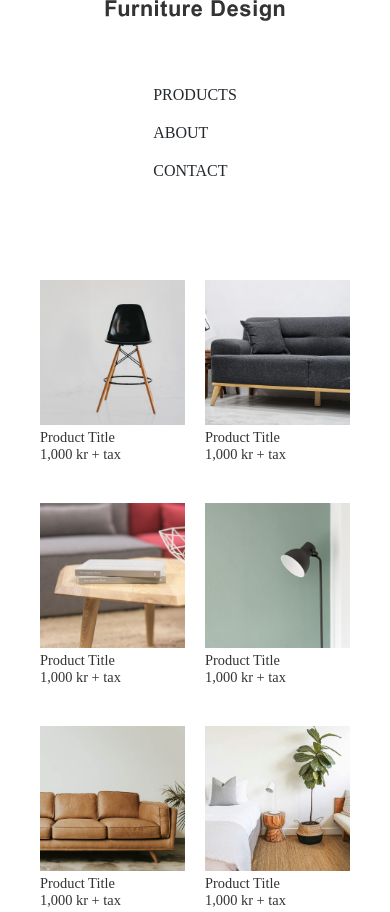
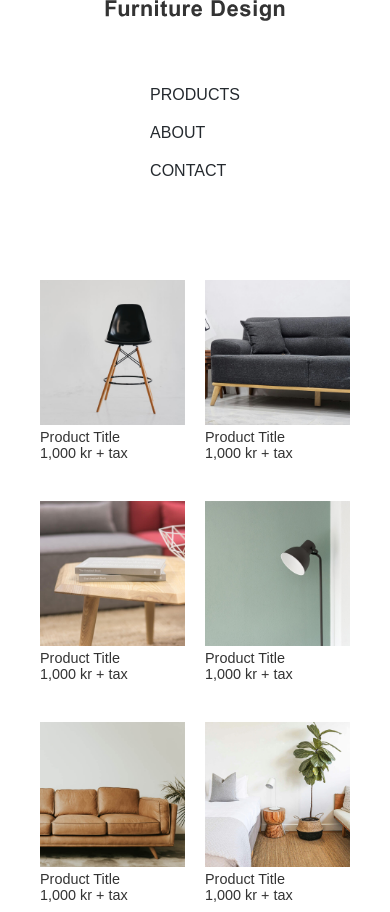
Before and after one commit to Chie1115/Examination41, a plain HTML site: page index.html in a window 390 px wide. Shown: the top 912 px of the page. Drawn offline with Linux system fonts and the light colour scheme; some packages are replaced by stand-ins of ours.

Commit message:
fix mediaquari

```diff
--- a/css/style.css
+++ b/css/style.css
@@ -11,6 +11,7 @@ body {
     font-size: 1rem;
     min-height: 100vh; /* Minimum height set to viewport height */
     position: relative; /* Relative positioning for footer alignment */
+    font-family: 'YourCustomFont', Arial, sans-serif;
 }
 
 a {
@@ -58,9 +59,7 @@ Wrapper class for setting a maximum content width and centering content.
     margin-bottom: 30px; /* Space below page title */
 }
 
-/*-------------------------------------------
-Header
--------------------------------------------*/
+/*Header*/
 #header {
     width: 100%; /* Full width */
     max-width: clamp(800px, 80vw, 1360px); /* Responsive max width */
@@ -91,17 +90,7 @@ Header
     opacity: 0.7; /* Fade effect on hover */
 }
 
-nav ul {
-    display: flex; /* Flexbox layout for navigation */
-    justify-content: space-around; /* Space items evenly */
-    list-style-type: none; /* Remove bullets */
-    padding: 0; /* Reset padding */
-    margin: 0; /* Reset margin */
-}
-
-/*-------------------------------------------
-Top, Products
--------------------------------------------*/
+/*Top, Products*/
 #top {
     padding-top: 80px; /* Top padding for the top section */
     padding-bottom: 160px; /* Bottom padding for the top section */
@@ -131,9 +120,7 @@ Vertical align images to the top and remove gaps below images.
 }
 
 
-/*-------------------------------------------
-About
--------------------------------------------*/
+/*About*/
 #about {
     max-width: 600px; /* Maximum width for the about section */
 }
@@ -143,9 +130,7 @@ About
     margin-bottom: 10px; /* Space below paragraphs */
 }
 
-/*-------------------------------------------
-Footer
--------------------------------------------*/
+/*Footer*/
 
 #footer {
     display: flex; /* Flexbox layout for footer */
@@ -170,22 +155,13 @@ Footer
 }
 
 
+
 @media screen and (max-width: 1024px) {
     #header {
         padding: 0 20px; /* Reduce padding for mobile screens */
     }
 
-    /*-------------------------------------------
-    Top, Products
-    -------------------------------------------*/
-    .product-list {
-        grid-template-columns: repeat(2, 1fr); /* Two columns on mobile */
-        gap: 40px 20px; /* Responsive gap size for mobile */
-    }
-
-    /*-------------------------------------------
-    Item
-    -------------------------------------------*/
+    /*Item*/
     #item {
         flex-direction: column; /* Stack items vertically */
     }
@@ -198,12 +174,16 @@ Footer
         width: 100%; /* Full width for item images */
         margin-bottom: 30px; /* Space below images */
     }
+
+    /*Products*/
+    .product-list {
+        grid-template-columns: repeat(2, 1fr); /* Two columns on mobile */
+        gap: 40px 20px; /* Responsive gap size for mobile */
+    }
 }
 
 @media (max-width: 768px) {
-     /*-------------------------------------------
-    header
-    -------------------------------------------*/
+     /*Header*/
     #header {
         flex-direction: column; /* Stack header items vertically */
     }
@@ -216,10 +196,7 @@ Footer
         margin: 10px 0; /* Space between navigation items */
     }
 
-
-    /*-------------------------------------------
-    Footer
-    -------------------------------------------*/
+    /*Footer*/
     #footer {
         flex-direction: column; /* Stack footer items vertically */
         align-items: center; /* Center footer items */
@@ -228,7 +205,6 @@ Footer
 
     #footer .menu {
         margin-bottom: 10px; /* Space below footer menu */
-        display: flex; /* Flexbox for footer menu */
         flex-direction: column; /* Stack menu items vertically */
         align-items: center; /* Center footer menu items */
         padding: 0; /* Reset padding */
```
Also changed, not shown: index.html (+8 -8 lines), products.html (+12 -12 lines), 1 other file.
